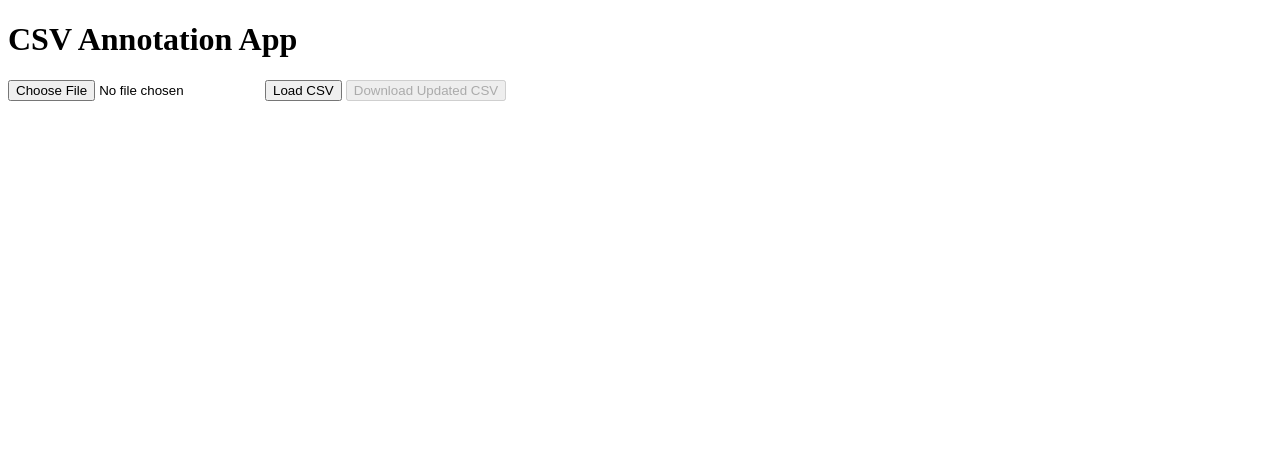
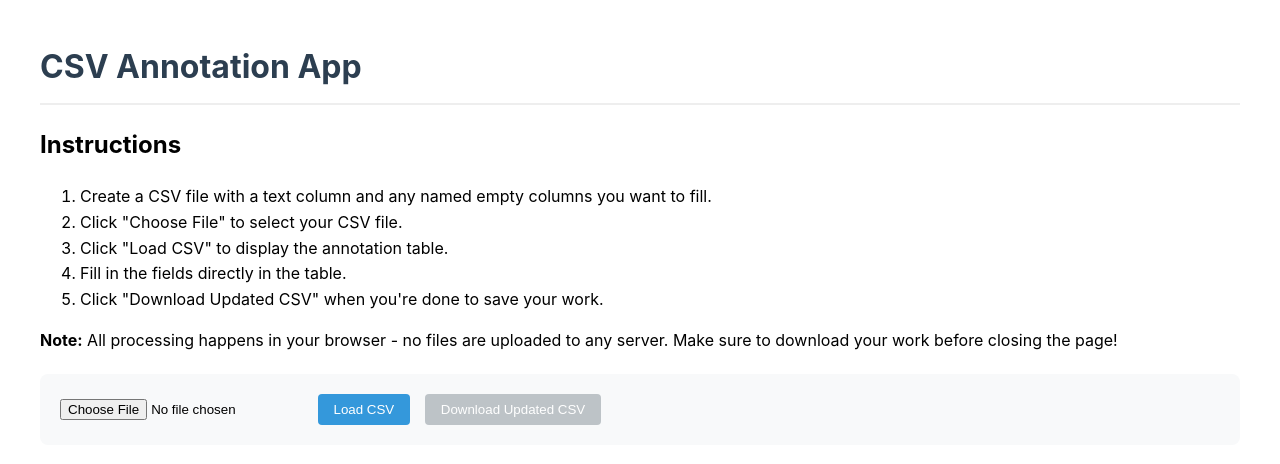
Before and after one commit to chriscarrollsmith/node-labeler, a website: page index.html in a window 1280 px wide. Drawn offline with nearby package versions, Linux system fonts and the light colour scheme; files whose address does not match are found by name.

Commit message:
Slightly improved interface

```diff
--- a/index.html
+++ b/index.html
@@ -5,14 +5,73 @@
   <title>CSV Annotation App</title>
   <!-- Include Papa Parse from CDN -->
   <script src="https://cdn.jsdelivr.net/npm/papaparse@5.3.2/papaparse.min.js"></script>
+  <style>
+    body {
+      max-width: 1200px;
+      margin: 0 auto;
+      padding: 20px;
+      font-family: -apple-system, BlinkMacSystemFont, "Segoe UI", Roboto, sans-serif;
+      line-height: 1.6;
+    }
+
+    h1 {
+      color: #2c3e50;
+      border-bottom: 2px solid #eee;
+      padding-bottom: 10px;
+    }
+
+    .controls {
+      background: #f8f9fa;
+      padding: 20px;
+      border-radius: 8px;
+      margin: 20px 0;
+    }
+
+    button {
+      background: #3498db;
+      color: white;
+      border: none;
+      padding: 8px 16px;
+      border-radius: 4px;
+      cursor: pointer;
+      margin-right: 10px;
+    }
+
+    button:disabled {
+      background: #bdc3c7;
+      cursor: not-allowed;
+    }
+
+    button:hover:not(:disabled) {
+      background: #2980b9;
+    }
+
+    #tableContainer {
+      margin-top: 20px;
+      overflow-x: auto;
+    }
+  </style>
 </head>
 <body>
   <h1>CSV Annotation App</h1>
 
-  <!-- Input for CSV file -->
-  <input type="file" id="csvFileInput" accept=".csv" />
-  <button id="loadCsvBtn">Load CSV</button>
-  <button id="downloadCsvBtn" disabled>Download Updated CSV</button>
+  <div class="instructions">
+    <h2>Instructions</h2>
+    <ol>
+      <li>Create a CSV file with a text column and any named empty columns you want to fill.</li>
+      <li>Click "Choose File" to select your CSV file.</li>
+      <li>Click "Load CSV" to display the annotation table.</li>
+      <li>Fill in the fields directly in the table.</li>
+      <li>Click "Download Updated CSV" when you're done to save your work.</li>
+    </ol>
+    <p><strong>Note:</strong> All processing happens in your browser - no files are uploaded to any server. Make sure to download your work before closing the page!</p>
+  </div>
+
+  <div class="controls">
+    <input type="file" id="csvFileInput" accept=".csv" />
+    <button id="loadCsvBtn">Load CSV</button>
+    <button id="downloadCsvBtn" disabled>Download Updated CSV</button>
+  </div>
 
   <!-- Container for our annotation table -->
   <div id="tableContainer"></div>
--- a/package.json
+++ b/package.json
@@ -6,6 +6,7 @@
   "scripts": {
     "test": "echo \"Error: no test specified\" && exit 1",
     "build": "tsc && cp index.html dist/index.html",
+    "serve": "http-server dist",
     "deploy": "gh-pages -d dist"
   },
   "keywords": [],
```
Also changed, not shown: dist/index.html.
